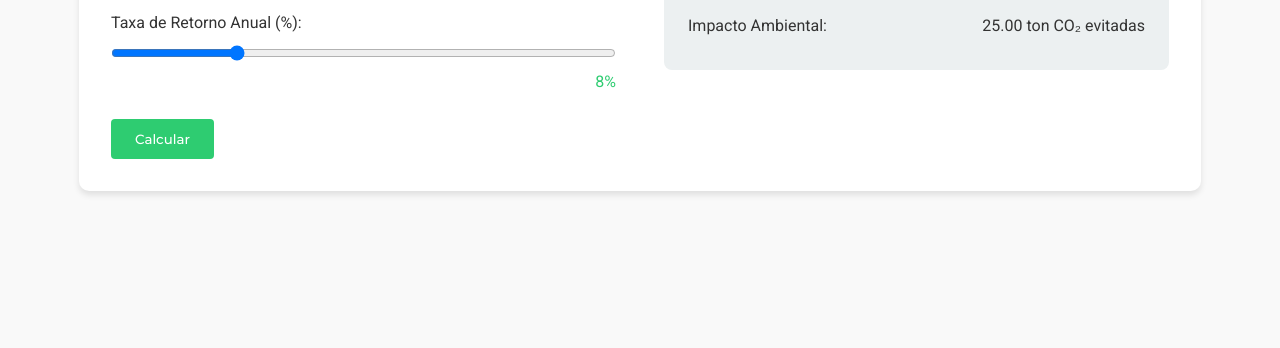
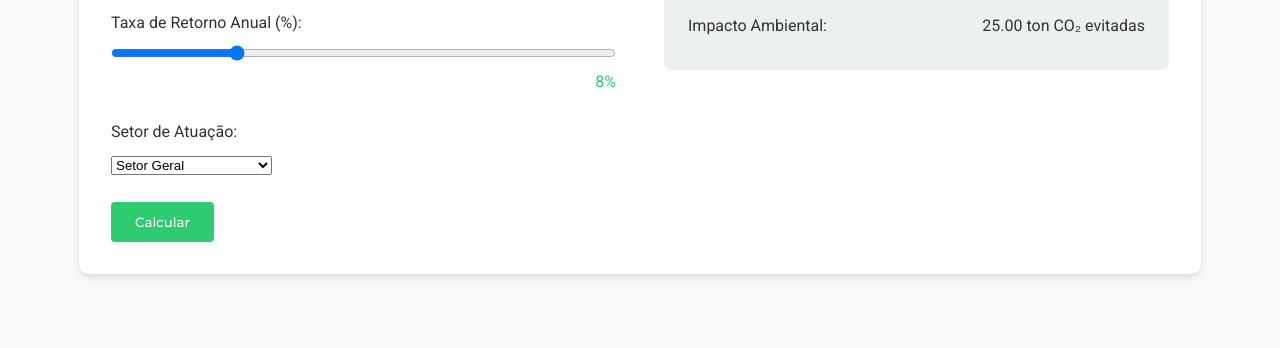
Before and after one commit to vitoorgaleego12/Empresas_sustentaveis, a plain HTML site: page index.html in a window 1280 px wide. Shown: the part 3683-4031 px from the top of the page. Drawn offline with nearby package versions, Linux system fonts and the light colour scheme; no server answers.

Commit message:
Atualizar o index.html

```diff
--- a/index.html
+++ b/index.html
@@ -124,6 +124,16 @@
                     <input type="range" id="return" min="1" max="30" value="8">
                     <span id="return-value">8%</span>
                 </div>
+                <div class="form-group">
+                    <label for="sector-select">Setor de Atuação:</label>
+                    <select id="sector-select">
+                        <option value="general">Setor Geral</option>
+                        <option value="energy">Energia Renovável</option>
+                        <option value="alimentos">Alimentos Sustentáveis</option>
+                        <option value="moda">Moda Sustentável</option>
+                        <option value="bcorp">Empresas B Corp</option>
+                    </select>
+                </div>
                 <button id="calculate-btn" class="btn-primary">Calcular</button>
             </div>
             <div class="calculator-result">
@@ -141,11 +151,12 @@
                         <span>Retorno:</span>
                         <span id="return-amount">R$ 0,00</span>
                     </div>
-                            <div class="result-item">
+                    <div class="result-item highlight">
                         <span>Impacto Ambiental:</span>
                         <span id="environmental-impact">0 ton CO₂ evitadas</span>
                     </div>
                 </div>
+                <div id="calculation-explanation" class="calculation-explanation"></div>
             </div>
         </div>
     </div>
```
Lines whose indentation alone changed are shown as unchanged.
